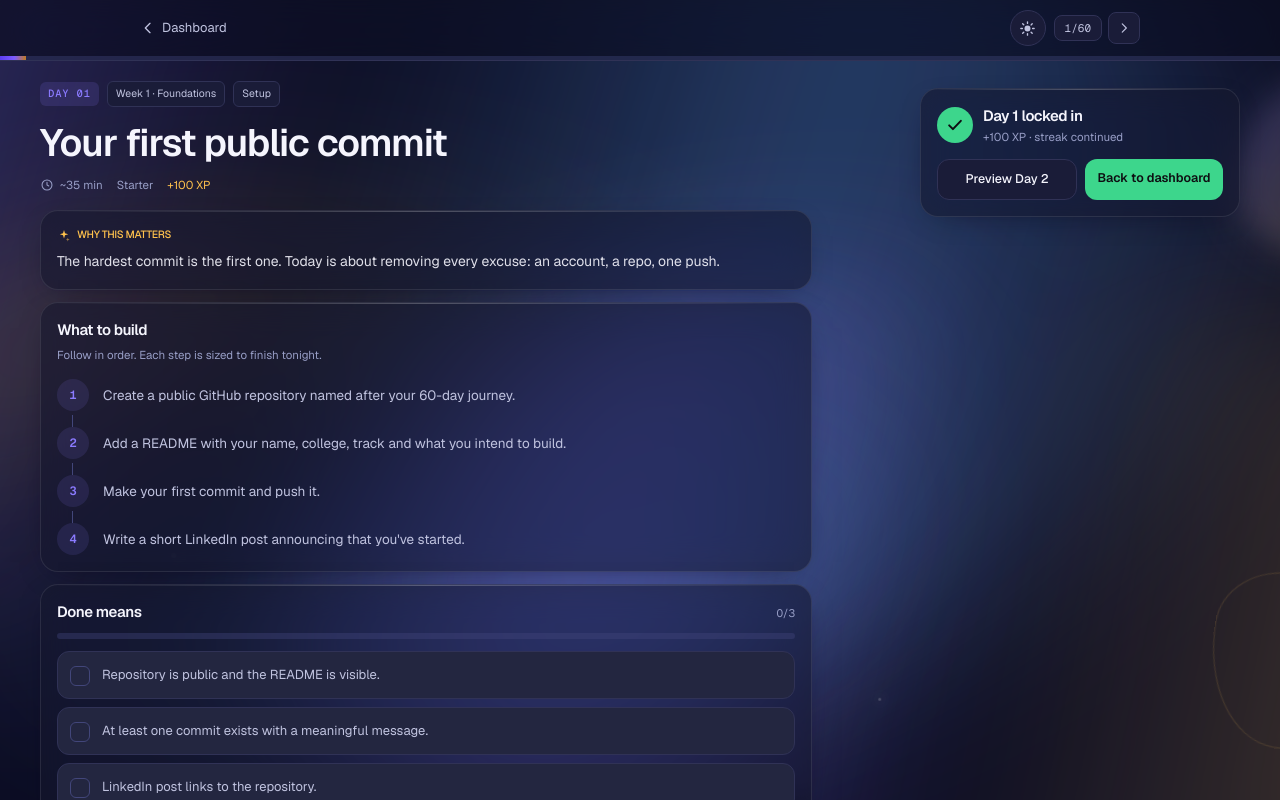
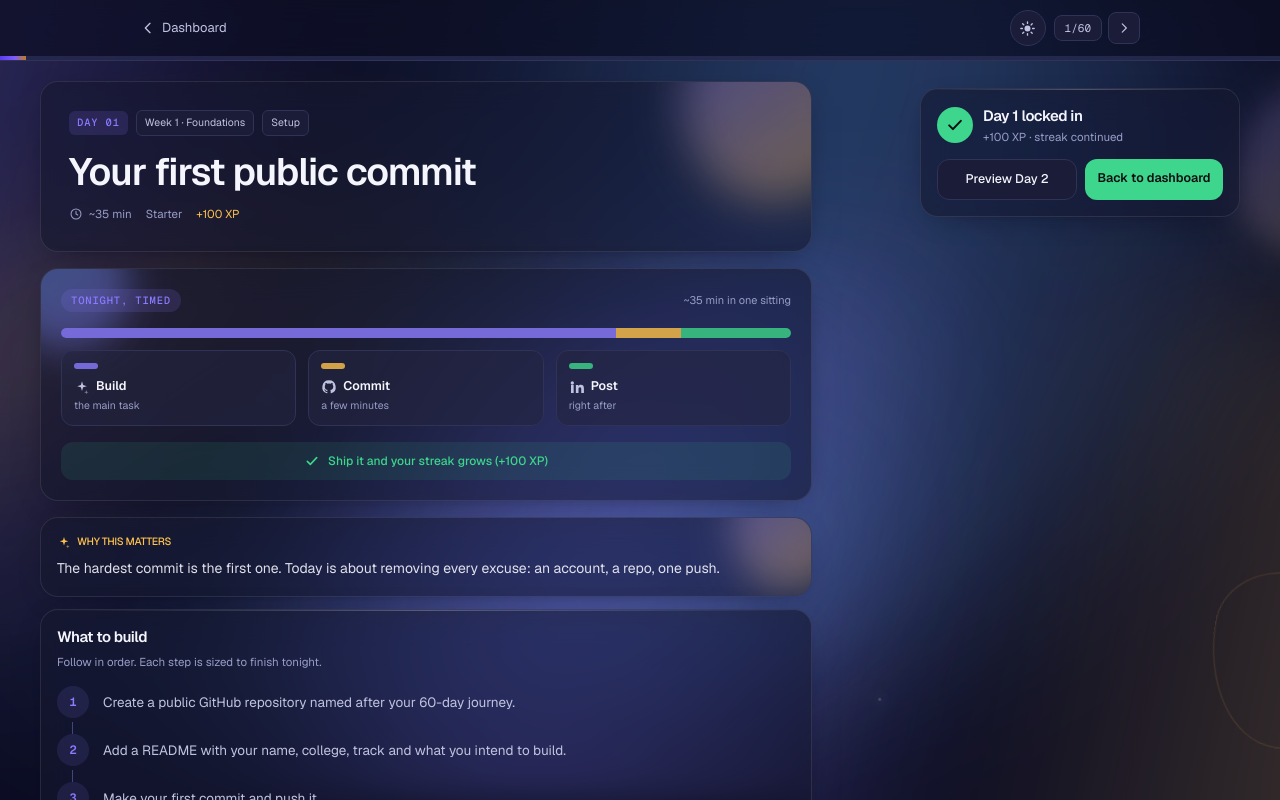
Before and after one commit to dhruvsoran/Dhruv-Vicodathon-abtalks, a Next.js app: page /day/1 in a window 1280 px wide. Shown: the top 800 px of the page. Built offline with nearby package versions, Linux system fonts and the light colour scheme.

Commit message:
Polish home and day pages: animated numbers, premium cards, logo bounce, reliable intro sound

```diff
--- /dev/null
+++ b/src/components/count-up.tsx
@@ -0,0 +1,74 @@
+"use client";
+
+import { useEffect, useRef, useState } from "react";
+
+/**
+ * Animated number that counts from 0 to `to` when it scrolls into view.
+ * Keeps a stable inline min-width so the animation never shifts layout (CLS),
+ * and jumps straight to the final value under prefers-reduced-motion.
+ */
+export default function CountUp({
+  to,
+  duration = 1500,
+  className = "",
+}: {
+  to: number;
+  duration?: number;
+  className?: string;
+}) {
+  const ref = useRef<HTMLSpanElement>(null);
+  const [n, setN] = useState(0);
+  const final = to.toLocaleString("en-IN");
+
+  useEffect(() => {
+    const el = ref.current;
+    if (!el) return;
+    let raf = 0;
+    let io: IntersectionObserver | null = null;
+
+    const reduced = window.matchMedia("(prefers-reduced-motion: reduce)").matches;
+    const start = () => {
+      if (reduced) {
+        setN(to);
+        return;
+      }
+      const t0 = performance.now();
+      const tick = (t: number) => {
+        const p = Math.min(1, (t - t0) / duration);
+        const eased = 1 - Math.pow(1 - p, 3);
+        setN(Math.round(to * eased));
+        if (p < 1) raf = requestAnimationFrame(tick);
+      };
+      raf = requestAnimationFrame(tick);
+    };
+
+    if (typeof IntersectionObserver === "undefined") {
+      start();
+      return () => cancelAnimationFrame(raf);
+    }
+    io = new IntersectionObserver(
+      (entries) => {
+        if (entries.some((e) => e.isIntersecting)) {
+          start();
+          io?.disconnect();
+        }
+      },
+      { threshold: 0.5 },
+    );
+    io.observe(el);
+    return () => {
+      io?.disconnect();
+      cancelAnimationFrame(raf);
+    };
+  }, [to, duration]);
+
+  return (
+    <span
+      ref={ref}
+      className={`inline-block text-left tabular-nums ${className}`}
+      style={{ minWidth: `${final.length}ch` }}
+    >
+      {n.toLocaleString("en-IN")}
+    </span>
+  );
+}
--- a/src/components/day-view.tsx
+++ b/src/components/day-view.tsx
@@ -232,6 +232,13 @@ export default function DayView({ day, detail }: { day: ChallengeDay; detail: Da
       <main id="main" className="md:shell md:grid md:grid-cols-[1fr_400px] md:items-start md:gap-7">
         <div className="md:min-w-0">
           <section className="shell pt-5 md:mx-0 md:max-w-none md:px-0">
+            <div className="card grain relative overflow-hidden p-5 md:p-7">
+              <div
+                aria-hidden="true"
+                className="morph pointer-events-none absolute -right-12 -top-14 h-44 w-44 opacity-40 blur-[22px]"
+                style={{ background: "linear-gradient(140deg, var(--ember), var(--gold))" }}
+              />
+              <div className="relative">
                 <div className="flex flex-wrap items-center gap-2">
                   <span className="rounded-md bg-ember/15 px-2 py-1 font-mono text-[10.5px] font-medium tracking-[0.08em] text-ember">
                     DAY {String(day.day).padStart(2, "0")}
@@ -259,6 +266,65 @@ export default function DayView({ day, detail }: { day: ChallengeDay; detail: Da
                       Due 11:59 PM IST
                     </span>
                   )}
+                </div>
+              </div>
+            </div>
+          </section>
+
+          <section className="shell mt-4 md:mx-0 md:max-w-none md:px-0">
+            <div className="card shine grain relative overflow-hidden p-5">
+              <div
+                aria-hidden="true"
+                className="morph pointer-events-none absolute -left-10 -top-12 h-32 w-32 opacity-40 blur-[18px]"
+                style={{ background: "linear-gradient(140deg, var(--sky), var(--ember))" }}
+              />
+              <div className="relative flex flex-wrap items-center justify-between gap-2">
+                <span className="rounded-full bg-ember/15 px-2.5 py-1 font-mono text-[10.5px] font-medium tracking-[0.08em] text-ember">
+                  TONIGHT, TIMED
+                </span>
+                <span className="tnum text-[11px] text-faint">~{day.minutes} min in one sitting</span>
+              </div>
+              <div className="relative mt-4">
+                <div className="flex h-2.5 overflow-hidden rounded-full bg-surface-2">
+                  <span className="bg-ember/80" style={{ width: "76%" }} />
+                  <span className="bg-gold/80" style={{ width: "9%" }} />
+                  <span className="bg-mint/80" style={{ width: "15%" }} />
+                </div>
+                <div className="mt-3 grid grid-cols-3 gap-3">
+                  {[
+                    {
+                      icon: <SparkIcon className="h-4 w-4" />,
+                      title: "Build",
+                      note: "the main task",
+                      cell: "bg-ember/80",
+                    },
+                    {
+                      icon: <GitHubIcon className="h-4 w-4" />,
+                      title: "Commit",
+                      note: "a few minutes",
+                      cell: "bg-gold/80",
+                    },
+                    {
+                      icon: <LinkedInIcon className="h-4 w-4" />,
+                      title: "Post",
+                      note: "right after",
+                      cell: "bg-mint/80",
+                    },
+                  ].map((s) => (
+                    <div key={s.title} className="rounded-xl border border-line bg-surface-2/60 p-3">
+                      <span className={`block h-1.5 w-6 rounded-full ${s.cell}`} />
+                      <div className="mt-2 flex items-center gap-1.5 text-[12.5px] font-semibold">
+                        <span className="text-muted">{s.icon}</span>
+                        {s.title}
+                      </div>
+                      <p className="mt-0.5 text-[10.5px] leading-snug text-faint">{s.note}</p>
+                    </div>
+                  ))}
+                </div>
+              </div>
+              <div className="mt-4 flex items-center justify-center gap-2 rounded-xl bg-mint/10 px-3 py-2.5 text-[12px] font-medium text-mint">
+                <CheckIcon className="h-4 w-4" /> Ship it and your streak grows (+{day.xp} XP)
+              </div>
             </div>
           </section>
 
@@ -305,12 +371,19 @@ export default function DayView({ day, detail }: { day: ChallengeDay; detail: Da
           )}
 
           <section className="shell mt-4 space-y-3 md:mx-0 md:max-w-none md:px-0">
-            <div className="card p-4">
+            <div className="card grain relative overflow-hidden p-4">
+              <div
+                aria-hidden="true"
+                className="morph pointer-events-none absolute -right-8 -top-10 h-28 w-28 opacity-40 blur-[18px]"
+                style={{ background: "linear-gradient(140deg, var(--ember), var(--gold))" }}
+              />
+              <div className="relative">
                 <h2 className="flex items-center gap-1.5 text-[10.5px] font-medium uppercase tracking-[0.13em] text-gold">
                   <SparkIcon className="h-3.5 w-3.5" />
                   Why this matters
                 </h2>
                 <p className="mt-2 text-[14px] leading-relaxed text-fg/90">{detail.why}</p>
+              </div>
             </div>
 
             <div className="card p-4">
--- a/src/components/landing.tsx
+++ b/src/components/landing.tsx
@@ -1,7 +1,7 @@
 "use client";
 
 import Link from "next/link";
-import { useState } from "react";
+import { Fragment, useState } from "react";
 import {
   ArrowIcon,
   CheckIcon,
@@ -13,18 +13,21 @@ import {
   ShieldIcon,
   SparkIcon,
 } from "@/components/icons";
-import { AvatarArt, GrowthArt, ProofArt, TrackGlyph } from "@/components/art";
+import { AvatarArt, GrowthArt, TrackGlyph } from "@/components/art";
 import { LogoMark } from "@/components/logo";
+import CountUp from "@/components/count-up";
 import { Reveal } from "@/components/reveal";
 import ScrollProgress from "@/components/scroll-progress";
 import SiteNav from "@/components/site-nav";
 import Welcome from "@/components/welcome";
 import { cohort, days, draftPost, faqs, formatCount, testimonials, tracks, weeks } from "@/lib/challenge";
 
-function Stat({ value, label }: { value: string; label: string }) {
+function Stat({ value, label }: { value: string | number; label: string }) {
   return (
     <div className="flex-1 min-w-0">
-      <div className="tnum text-[22px] font-semibold leading-none tracking-tight">{value}</div>
+      <div className="tnum text-[22px] font-semibold leading-none tracking-tight">
+        {typeof value === "number" ? <CountUp to={value} /> : value}
+      </div>
       <div className="mt-1.5 text-[11px] leading-tight text-faint">{label}</div>
     </div>
   );
@@ -220,6 +223,87 @@ function PostAssistantDemo() {
   );
 }
 
+function BackToTop() {
+  const [pop, setPop] = useState(0);
+  return (
+    <button
+      type="button"
+      onClick={() => {
+        setPop((v) => v + 1);
+        window.scrollTo({ top: 0, behavior: "smooth" });
+      }}
+      className="tap focusring flex items-center gap-2 rounded-lg text-left"
+      aria-label="Back to top"
+    >
+      <span key={pop} className="logo-pop">
+        <LogoMark size={26} />
+      </span>
+      <span className="text-[15px] font-semibold tracking-[-0.02em]">
+        AB<span className="text-ember">Talks</span>
+      </span>
+    </button>
+  );
+}
+
+function DayLoopCard() {
+  const loop = [
+    {
+      icon: <SparkIcon className="h-5 w-5" />,
+      title: "Build",
+      sub: "One small thing, sized to finish tonight",
+    },
+    {
+      icon: <GitHubIcon className="h-5 w-5" />,
+      title: "Commit",
+      sub: "Push it public — proof it's real",
+    },
+    {
+      icon: <LinkedInIcon className="h-5 w-5" />,
+      title: "Post",
+      sub: "Drafted for you. One tap to share",
+    },
+  ];
+  return (
+    <div className="card shine grain relative overflow-hidden p-5 md:p-8">
+      <div
+        aria-hidden="true"
+        className="morph pointer-events-none absolute -right-10 -top-12 h-36 w-36 opacity-50 blur-[18px]"
+        style={{ background: "linear-gradient(140deg, var(--ember), var(--gold))" }}
+      />
+      <div className="relative flex flex-wrap items-center gap-2">
+        <span className="rounded-full bg-ember/15 px-2.5 py-1 font-mono text-[10.5px] font-medium tracking-[0.08em] text-ember">
+          NIGHTLY LOOP
+        </span>
+        <span className="text-[11px] text-faint">≈45–75 min</span>
+      </div>
+      <div className="relative mt-5 grid gap-3 md:grid-cols-[1fr_auto_1fr_auto_1fr] md:items-center">
+        {loop.map((s, i) => (
+          <Fragment key={s.title}>
+            <div className="rounded-2xl border border-line bg-surface-2/60 p-3.5">
+              <span className="grid h-10 w-10 place-items-center rounded-xl bg-ember/15 text-ember">
+                {s.icon}
+              </span>
+              <div className="mt-2.5 text-[14px] font-semibold">{s.title}</div>
+              <p className="mt-1 text-[11.5px] leading-snug text-muted">{s.sub}</p>
+            </div>
+            {i < loop.length - 1 && (
+              <div
+                aria-hidden="true"
+                className="hidden items-center justify-center text-gold md:flex"
+              >
+                <ArrowIcon className="h-5 w-5" />
+              </div>
+            )}
+          </Fragment>
+        ))}
+      </div>
+      <div className="mt-4 flex items-center justify-center gap-2 rounded-xl bg-mint/10 px-3 py-2.5 text-[12px] font-medium text-mint">
+        <CheckIcon className="h-4 w-4" /> Commit + post = one day of proof
+      </div>
+    </div>
+  );
+}
+
 export default function Landing() {
   const sample = [days[0], days[6], days[11], days[29], days[59]];
 
@@ -314,8 +398,8 @@ export default function Landing() {
               </p>
 
               <div className="mt-7 flex gap-4 border-t border-line pt-5">
-                <Stat value={formatCount(cohort.studentsEnrolled)} label="students in this cohort" />
-                <Stat value={`${cohort.collegesRepresented}`} label="colleges represented" />
+                <Stat value={cohort.studentsEnrolled} label="students in this cohort" />
+                <Stat value={cohort.collegesRepresented} label="colleges represented" />
                 <Stat value="45–75m" label="typical night" />
               </div>
             </div>
@@ -353,12 +437,7 @@ export default function Landing() {
       <section id="how-it-works" className="shell mt-12 scroll-mt-16 md:mt-20">
         <SectionLabel>How a day works</SectionLabel>
         <Reveal>
-          <div className="card mb-5 overflow-hidden p-3.5">
-            <ProofArt className="h-auto w-full" />
-            <p className="mt-2.5 text-center text-[11.5px] text-faint">
-              One commit + one post = one day of proof
-            </p>
-          </div>
+          <DayLoopCard />
         </Reveal>
         <div className="space-y-5 md:grid md:grid-cols-3 md:gap-8 md:space-y-0">
           {[
@@ -554,7 +633,7 @@ export default function Landing() {
                 <div className="mt-2.5 text-[13.5px] font-semibold leading-snug">{t.name}</div>
                 <p className="mt-1 text-[11px] leading-snug text-muted">{t.blurb}</p>
                 <div className="mt-2 text-[10.5px] text-faint">
-                  {formatCount(t.learners)} building
+                  <CountUp to={t.learners} /> building
                 </div>
               </div>
             </Reveal>
@@ -670,12 +749,7 @@ export default function Landing() {
         <div className="shell py-9">
           <div className="md:flex md:items-start md:justify-between md:gap-10">
             <div className="max-w-[46ch]">
-              <div className="flex items-center gap-2">
-                <LogoMark size={26} />
-                <span className="text-[15px] font-semibold tracking-[-0.02em]">
-                  AB<span className="text-ember">Talks</span>
-                </span>
-              </div>
+              <BackToTop />
               <p className="mt-3 text-[12px] leading-relaxed text-faint">
                 Built for students who are tired of learning invisibly. Submissions run on{" "}
                 {cohort.timezone}, daily cutoff {cohort.cutoffLabel}.
```
Also changed, not shown: src/app/globals.css (+31 -0 lines), src/components/site-nav.tsx (+26 -2 lines), src/lib/sound.ts (+13 -7 lines). Lines whose indentation alone changed are shown as unchanged.
